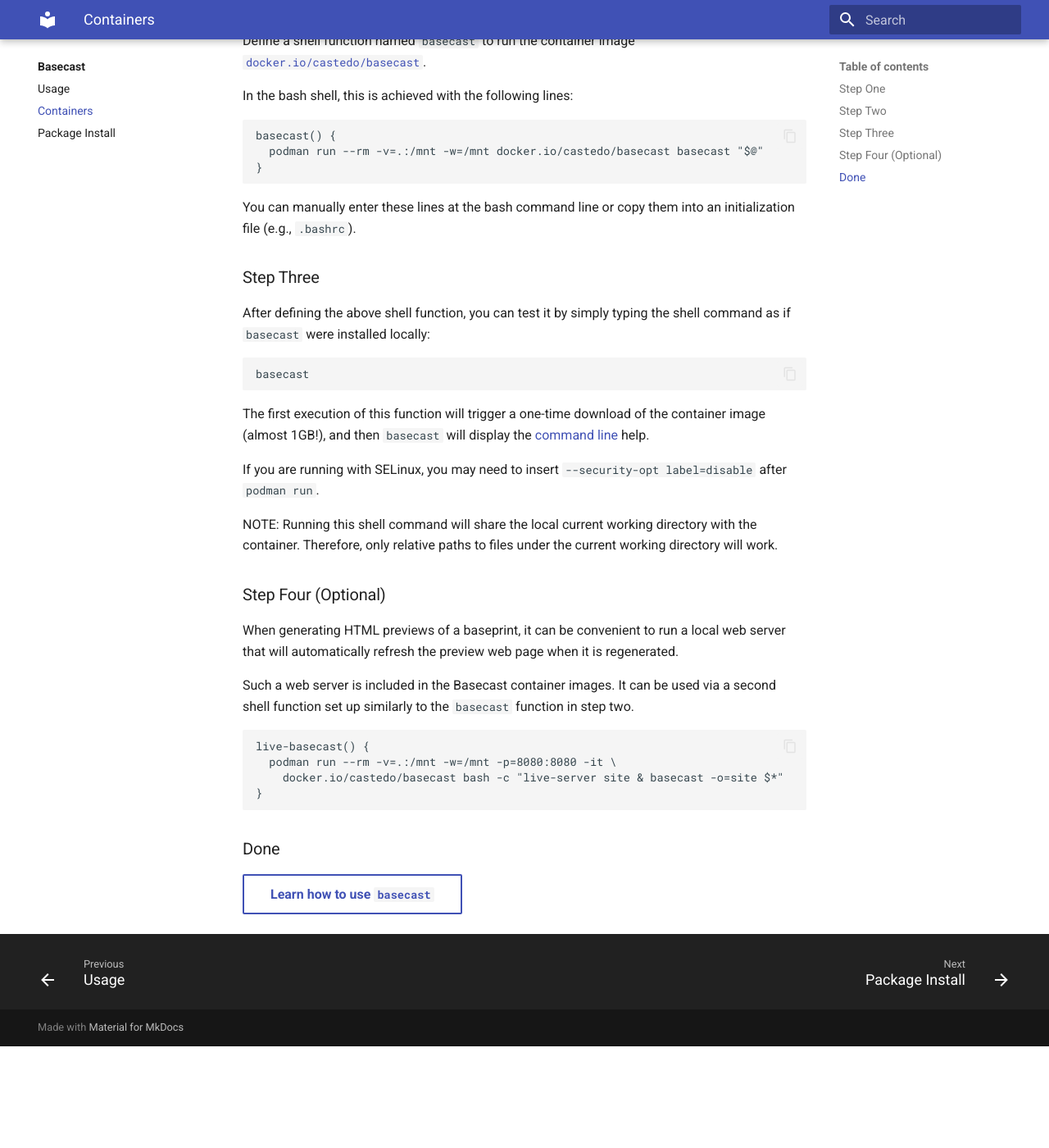
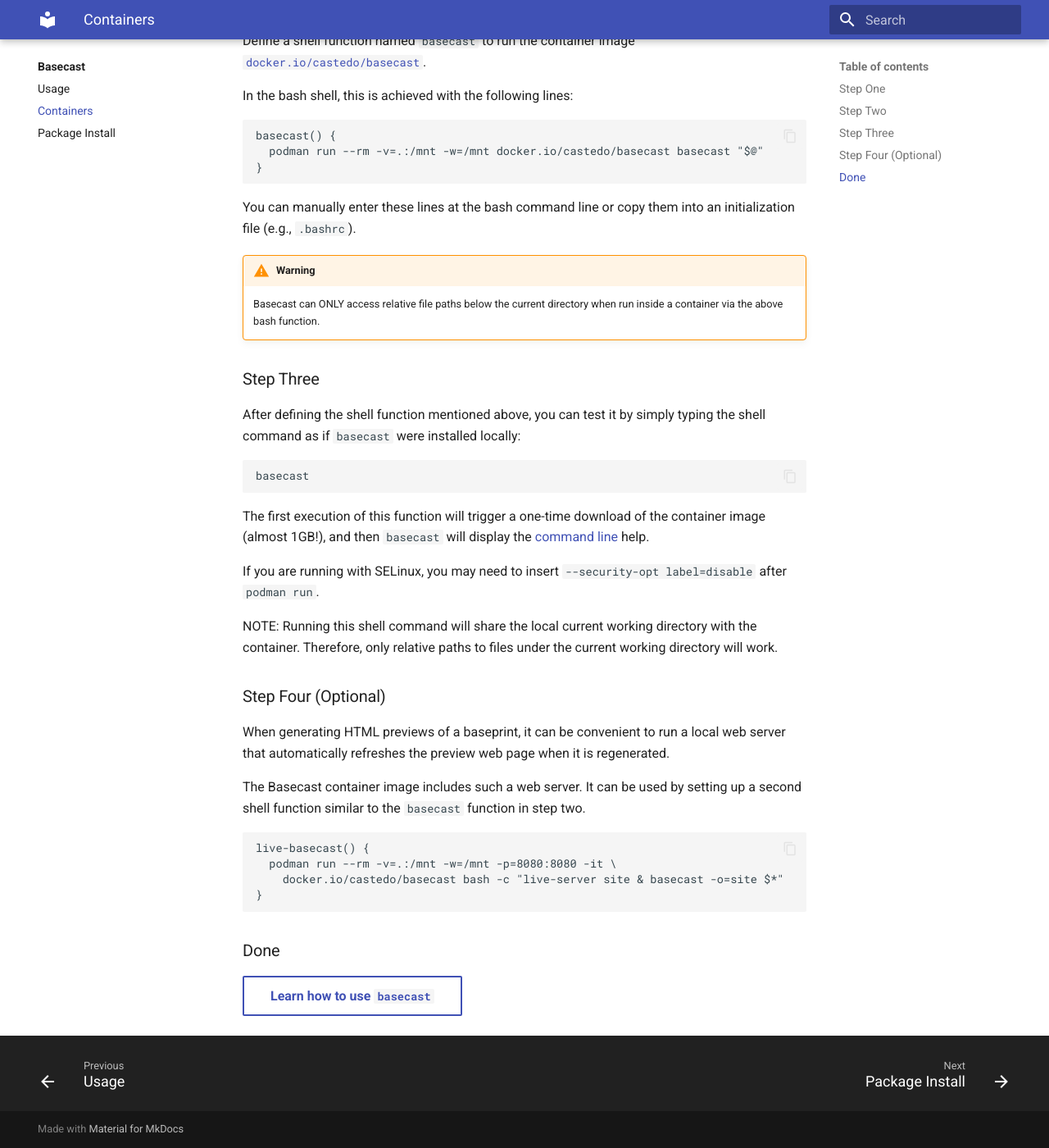
Before and after one commit to singlesourcepub/baseprints, an MkDocs documentation site: the page built from docs/basecast/containers.md, in a window 1280 px wide and 1400 px high, scrolled down 540 px. Shown: the whole window at 82% size. Built offline with MkDocs 1.6.1 and Material for MkDocs 9.7.7, drawn with Linux system fonts in a browser that asks for light colours; before the commit the page ends 1816 px from its top, so only the background shows below that.

Commit message:
add warning about file paths when using container

````diff
--- a/docs/basecast/containers.md
+++ b/docs/basecast/containers.md
@@ -1,19 +1,17 @@
 # Containers
 
 Running `basecast` inside an [OCI container](https://opencontainers.org/),
- often known as a Docker container, avoids many typical installation problems.
+often known as a Docker container, avoids many typical installation problems.
 Containers can be run using `podman` or `docker`,
- with `podman` being the recommended option.
+with `podman` being the recommended option.
 However, replacing `podman` with `docker` will _probably_ still work.
 Podman is a superior drop-in replacement to the `docker` tool.
-
 
 ### Step One
 
 The first step is to install `podman` if it is not already installed.
 
 [Get Started with Podman](https://podman.io/get-started){ .md-button .md-button--primary target='_blank' }
-
 
 ### Step Two
 
@@ -29,35 +27,40 @@ basecast() {
 ```
 
 You can manually enter these lines at the bash command line or copy them into an
- initialization file (e.g., `.bashrc`).
+initialization file (e.g., `.bashrc`).
+
+!!! warning
+
+    Basecast can ONLY access relative file paths below the current directory
+    when run inside a container via the above bash function.
 
 
 ### Step Three
 
-After defining the above shell function, you can test it by simply typing the shell command
- as if `basecast` were installed locally:
+After defining the shell function mentioned above, you can test it by simply typing the shell command
+as if `basecast` were installed locally:
 
 ```bash
 basecast
 ```
 
 The first execution of this function will trigger a one-time download of the container image (almost 1GB!),
- and then `basecast` will display the [command line](usage.md) help.
+and then `basecast` will display the [command line](usage.md) help.
 
 If you are running with SELinux, you may need to insert `--security-opt label=disable`
- after `podman run`.
+after `podman run`.
 
 NOTE: Running this shell command will share the local current working directory with the
- container. Therefore, only relative paths to files under the current working directory
- will work.
+container. Therefore, only relative paths to files under the current working directory
+will work.
 
 ### Step Four (Optional)
 
 When generating HTML previews of a baseprint, it can be convenient to run a local web
- server that will automatically refresh the preview web page when it is regenerated.
+server that automatically refreshes the preview web page when it is regenerated.
 
-Such a web server is included in the Basecast container images. It can be used via a
- second shell function set up similarly to the `basecast` function in step two.
+The Basecast container image includes such a web server.
+It can be used by setting up a second shell function similar to the `basecast` function in step two.
 
 ```bash
 live-basecast() {
@@ -66,7 +69,6 @@ live-basecast() {
 }
 ```
 
-
 ### Done
 
 [Learn how to use `basecast`](usage.md){ .md-button }
--- a/mkdocs.yml
+++ b/mkdocs.yml
@@ -10,6 +10,7 @@ theme:
     - navigation.tracking
 markdown_extensions:
   - attr_list
+  - admonition
 nav:
   - Baseprints:
     - index.md
````
